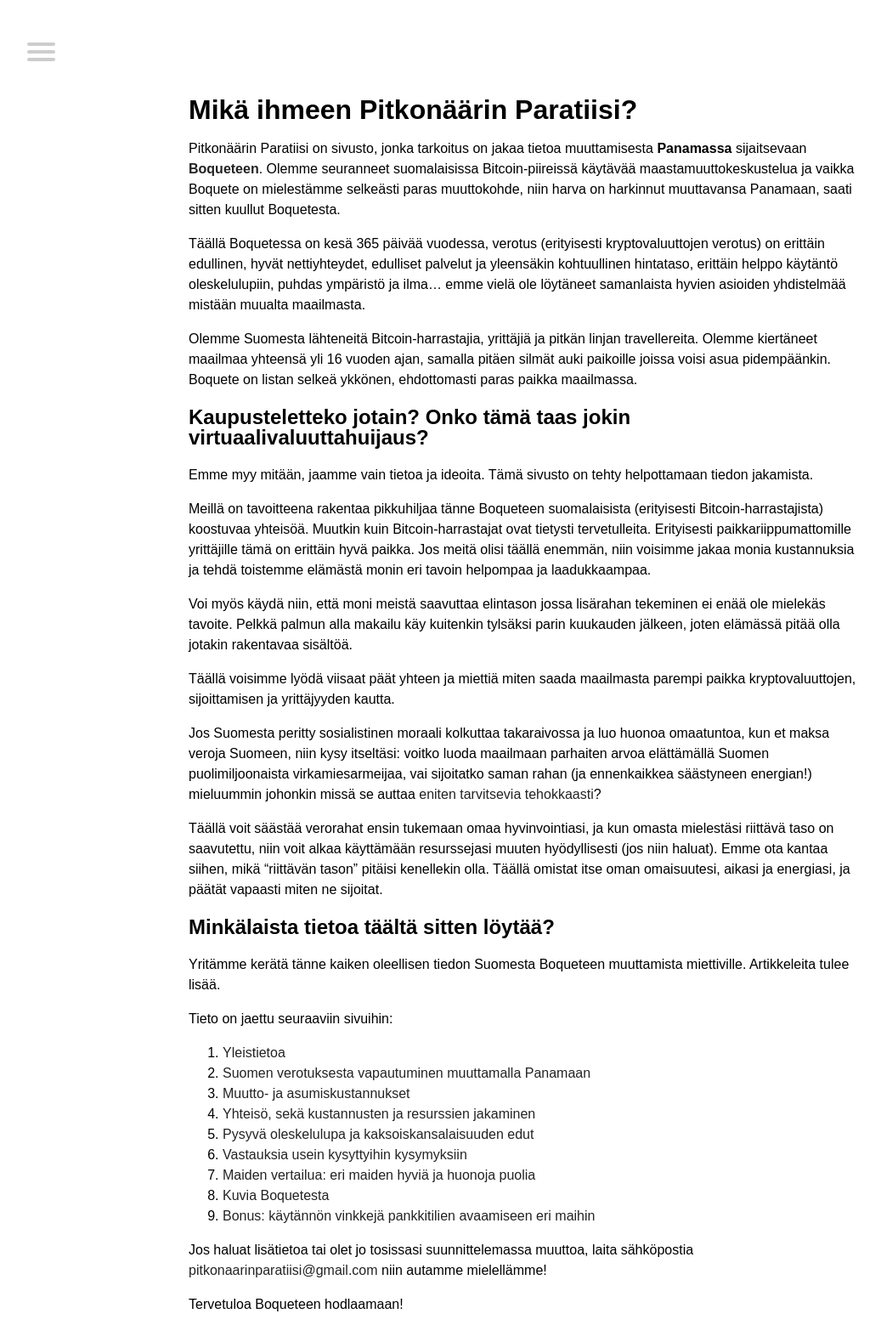
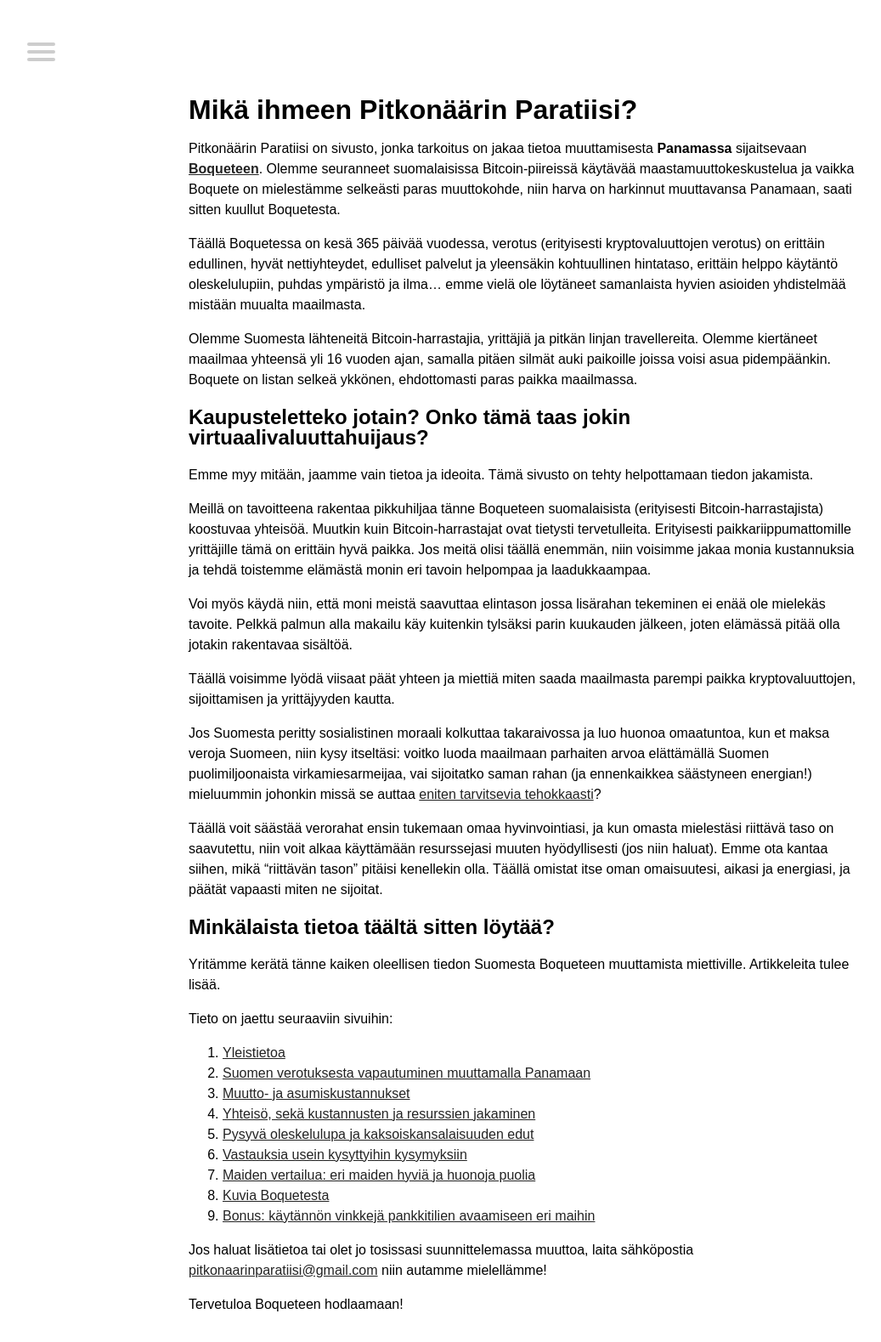
Before and after one commit to pitkonaarinparatiisi/pitkonaarinparatiisi.github.io, a Jekyll site: the page built from README.md, in a window 1280 px wide. Shown: the whole page at 85% size, without its empty margins (18-1055 px from the left). Built offline with Jekyll 4.4.1, drawn with Linux system fonts in a browser that asks for light colours; our own code applies the rules of GitHub Pages for plain Markdown files.

Commit message:
Update default.html

```diff
--- a/_layouts/default.html
+++ b/_layouts/default.html
@@ -31,10 +31,10 @@
 
 a
 {
-  text-decoration: none;
+  text-decoration: underscore;
   color: #232323;
 
-  transition: color 0.3s ease;
+  transition: color 0.1s ease;
 }
 
 a:hover
```
